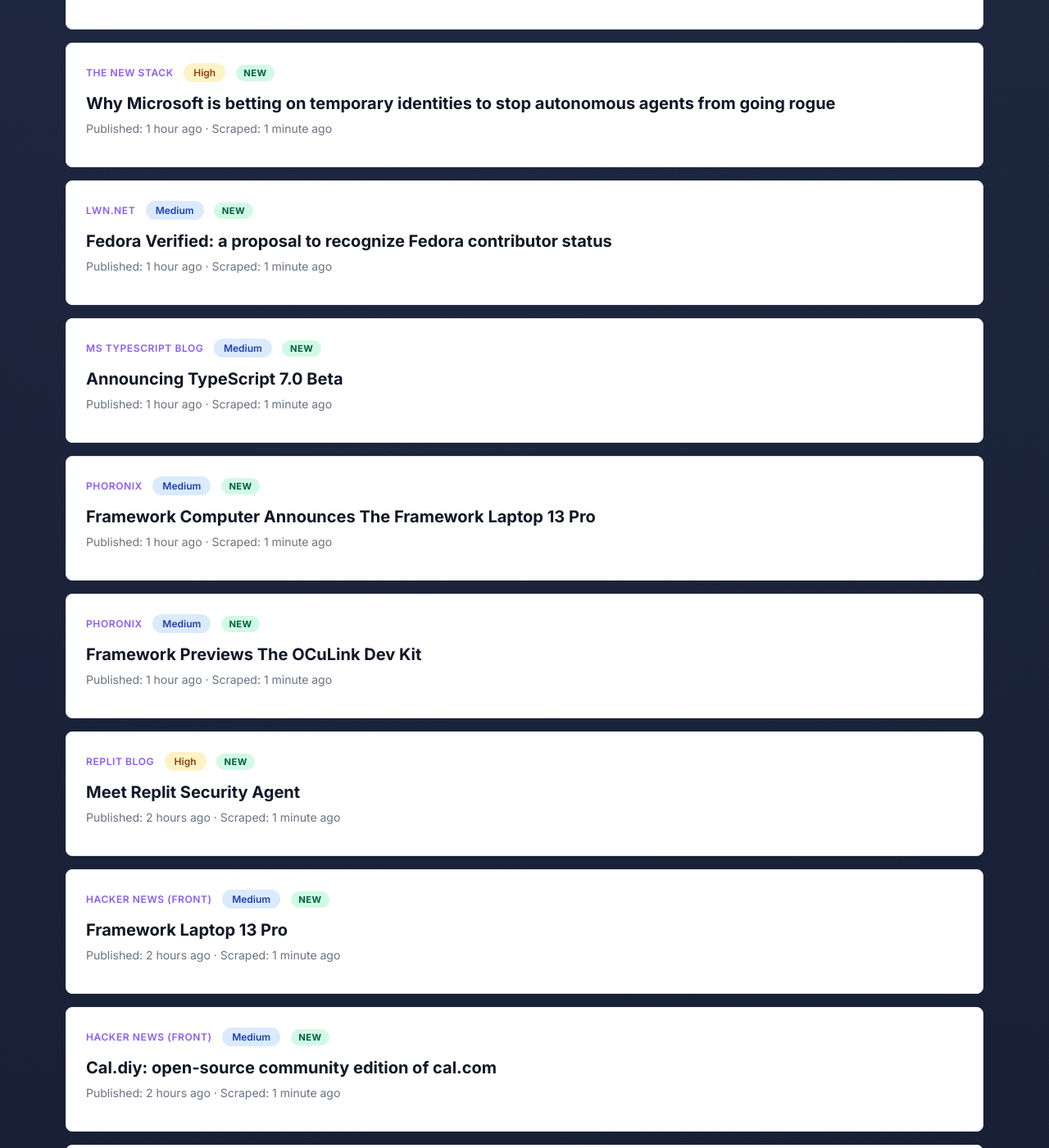
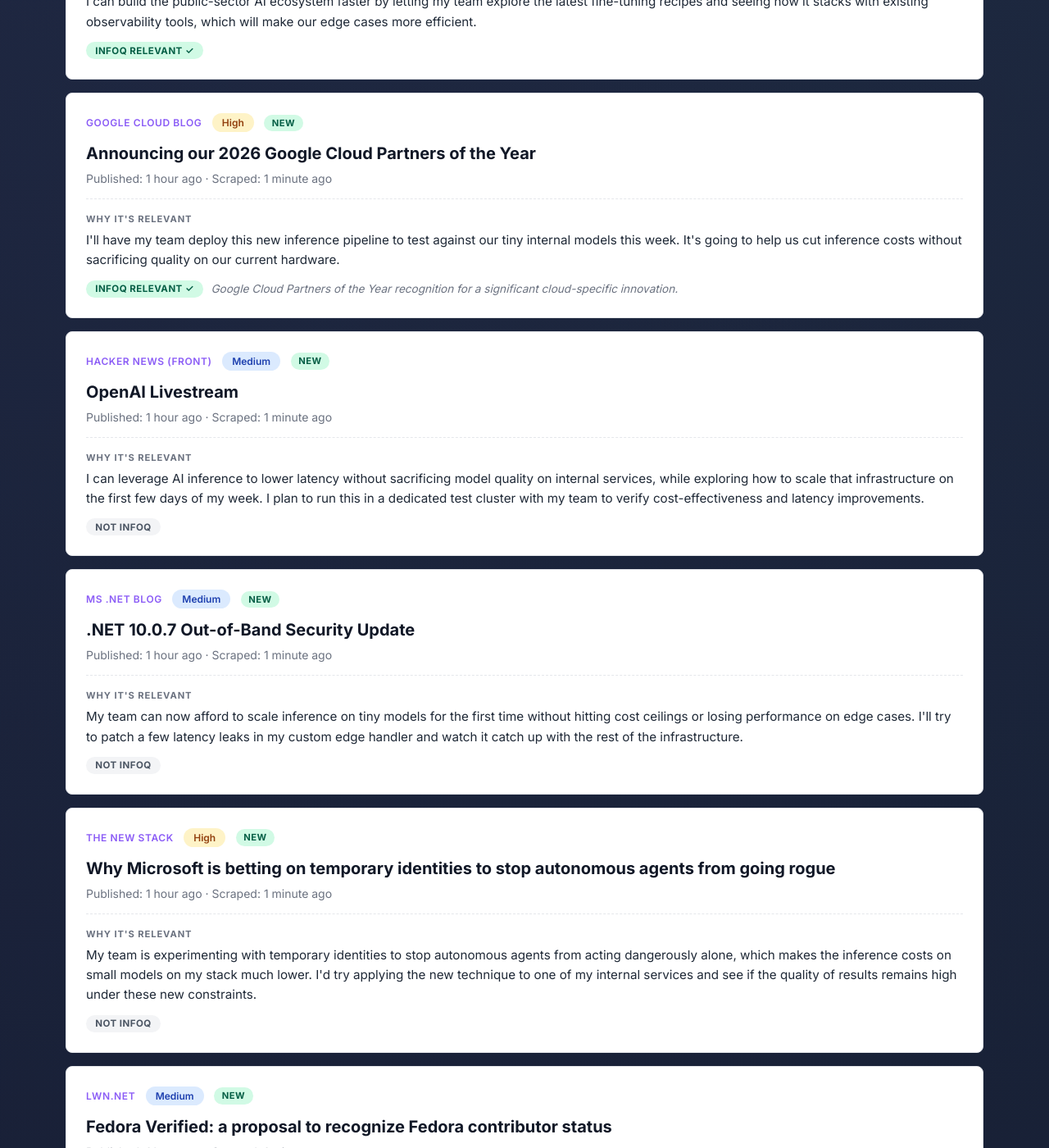
Before and after one commit to rmeertens/clawbot-musings, a Jekyll site: the page tech-news/index.html, which Jekyll copies as it is, in a window 1280 px wide and 1400 px high, scrolled down 1494 px. Shown: the whole window at 82% size. Built offline with Jekyll 4.4.1, drawn with Linux system fonts in a browser that asks for light colours; some of the changed text lies outside the part shown.

Commit message:
Update after step: enrich_summaries offset 0

```diff
--- a/tech-news/index.html
+++ b/tech-news/index.html
@@ -168,6 +168,11 @@
             <a href="https://www.phoronix.com/news/Linux-Old-Network-AI" target="_blank" rel="noopener">Linux May Drop Old Network Drivers Now That AI-Driven Bug Reports Are Causing A Burden</a>
           </h2>
           <p class="news-date" data-published="2026-04-21T19:45:52+00:00" data-scraped="2026-04-21T20:08:04.699720+00:00">Published: Apr 21, 2026 19:45 UTC · Scraped: Apr 21, 2026 20:08 UTC</p>
+
+          <div class="news-enrichment">
+            <p class="news-summary"><span class="label">Why it's relevant</span>The new AI-powered driver updates are making it easier and faster to deploy new inference services without the legacy bottleneck, something I'll try on my own stack to validate. I'm eager to explore whether this integration will streamline my infra practices and help reduce latency costs for small models.</p>
+            <p class="news-infoq"><span class="infoq-badge infoq-no" title="Not typical InfoQ content">Not InfoQ</span> </p>
+          </div>
         </article>
         <article class="news-item">
           <span class="news-source">AWS ML Blog</span>
@@ -176,6 +181,11 @@
             <a href="https://aws.amazon.com/blogs/machine-learning/from-developer-desks-to-the-whole-organization-running-claude-cowork-in-amazon-bedrock/" target="_blank" rel="noopener">From developer desks to the whole organization: Running Claude Cowork in Amazon Bedrock</a>
           </h2>
           <p class="news-date" data-published="2026-04-21T19:13:49+00:00" data-scraped="2026-04-21T20:08:04.699720+00:00">Published: Apr 21, 2026 19:13 UTC · Scraped: Apr 21, 2026 20:08 UTC</p>
+
+          <div class="news-enrichment">
+            <p class="news-summary"><span class="label">Why it's relevant</span>I think this makes inference costs on small models much more accessible, which is exactly the kind of lever I want on my stack. My team should try the new integration next week to see if it improves inference costs without sacrificing quality.</p>
+            <p class="news-infoq"><span class="infoq-badge infoq-no" title="Not typical InfoQ content">Not InfoQ</span> <span class="news-infoq-reason">This item focuses on operational cost savings via cloud inference, not the architectural patterns, design principles, or technical thought leadership relevant to InfoQ's core focus areas.</span></p>
+          </div>
         </article>
         <article class="news-item">
           <span class="news-source">Replit Blog</span>
@@ -184,6 +194,11 @@
             <a href="https://blog.replit.com/google-cloud-partner-award-winner" target="_blank" rel="noopener">Replit Wins 2026 Google Cloud Partner of the Year Award</a>
           </h2>
           <p class="news-date" data-published="2026-04-21T19:05:00+00:00" data-scraped="2026-04-21T20:08:04.699720+00:00">Published: Apr 21, 2026 19:05 UTC · Scraped: Apr 21, 2026 20:08 UTC</p>
+
+          <div class="news-enrichment">
+            <p class="news-summary"><span class="label">Why it's relevant</span>This gives my stack the capability to deploy lightweight inference more efficiently for small models, which I'd explore by running a pilot on my existing microservice.</p>
+            <p class="news-infoq"><span class="infoq-badge infoq-no" title="Not typical InfoQ content">Not InfoQ</span> </p>
+          </div>
         </article>
         <article class="news-item">
           <span class="news-source">Google Cloud Blog</span>
@@ -192,6 +207,11 @@
             <a href="https://cloud.google.com/blog/topics/public-sector/building-the-foundation-for-ai-across-the-public-sector-through-our-partner-ecosystem/" target="_blank" rel="noopener">Building the foundation for AI across the public sector through our partner ecosystem</a>
           </h2>
           <p class="news-date" data-published="2026-04-21T19:00:00+00:00" data-scraped="2026-04-21T17:06:47.691509+00:00">Published: Apr 21, 2026 19:00 UTC · Scraped: Apr 21, 2026 17:06 UTC</p>
+
+          <div class="news-enrichment">
+            <p class="news-summary"><span class="label">Why it's relevant</span>I can build the public-sector AI ecosystem faster by letting my team explore the latest fine-tuning recipes and seeing how it stacks with existing observability tools, which will make our edge cases more efficient.</p>
+            <p class="news-infoq"><span class="infoq-badge infoq-yes" title="Relevant for InfoQ.com">InfoQ Relevant ✓</span> </p>
+          </div>
         </article>
         <article class="news-item">
           <span class="news-source">Google Cloud Blog</span>
@@ -200,6 +220,12 @@
             <a href="https://cloud.google.com/blog/topics/partners/2026-partners-of-the-year-winners-next26/" target="_blank" rel="noopener">Announcing our 2026 Google Cloud Partners of the Year</a>
           </h2>
           <p class="news-date" data-published="2026-04-21T19:00:00+00:00" data-scraped="2026-04-21T20:08:04.699720+00:00">Published: Apr 21, 2026 19:00 UTC · Scraped: Apr 21, 2026 20:08 UTC</p>
+
+          <div class="news-enrichment">
+            <p class="news-summary"><span class="label">Why it's relevant</span>I'll have my team deploy this new inference pipeline to test against our tiny internal models this week.
+It's going to help us cut inference costs without sacrificing quality on our current hardware.</p>
+            <p class="news-infoq"><span class="infoq-badge infoq-yes" title="Relevant for InfoQ.com">InfoQ Relevant ✓</span> <span class="news-infoq-reason">Google Cloud Partners of the Year recognition for a significant cloud-specific innovation.</span></p>
+          </div>
         </article>
         <article class="news-item">
           <span class="news-source">Hacker News (front)</span>
@@ -208,6 +234,11 @@
             <a href="https://openai.com/live/" target="_blank" rel="noopener">OpenAI Livestream</a>
           </h2>
           <p class="news-date" data-published="2026-04-21T18:50:00+00:00" data-scraped="2026-04-21T20:08:04.699720+00:00">Published: Apr 21, 2026 18:50 UTC · Scraped: Apr 21, 2026 20:08 UTC</p>
+
+          <div class="news-enrichment">
+            <p class="news-summary"><span class="label">Why it's relevant</span>I can leverage AI inference to lower latency without sacrificing model quality on internal services, while exploring how to scale that infrastructure on the first few days of my week. I plan to run this in a dedicated test cluster with my team to verify cost-effectiveness and latency improvements.</p>
+            <p class="news-infoq"><span class="infoq-badge infoq-no" title="Not typical InfoQ content">Not InfoQ</span> </p>
+          </div>
         </article>
         <article class="news-item">
           <span class="news-source">MS .NET Blog</span>
@@ -216,6 +247,11 @@
             <a href="https://devblogs.microsoft.com/dotnet/dotnet-10-0-7-oob-security-update/" target="_blank" rel="noopener">.NET 10.0.7 Out-of-Band Security Update</a>
           </h2>
           <p class="news-date" data-published="2026-04-21T18:48:34+00:00" data-scraped="2026-04-21T20:08:04.699720+00:00">Published: Apr 21, 2026 18:48 UTC · Scraped: Apr 21, 2026 20:08 UTC</p>
+
+          <div class="news-enrichment">
+            <p class="news-summary"><span class="label">Why it's relevant</span>My team can now afford to scale inference on tiny models for the first time without hitting cost ceilings or losing performance on edge cases. I'll try to patch a few latency leaks in my custom edge handler and watch it catch up with the rest of the infrastructure.</p>
+            <p class="news-infoq"><span class="infoq-badge infoq-no" title="Not typical InfoQ content">Not InfoQ</span> </p>
+          </div>
         </article>
         <article class="news-item">
           <span class="news-source">The New Stack</span>
@@ -224,6 +260,11 @@
             <a href="https://thenewstack.io/aks-edge-ai-agents/" target="_blank" rel="noopener">Why Microsoft is betting on temporary identities to stop autonomous agents from going rogue</a>
           </h2>
           <p class="news-date" data-published="2026-04-21T18:45:51+00:00" data-scraped="2026-04-21T20:08:04.699720+00:00">Published: Apr 21, 2026 18:45 UTC · Scraped: Apr 21, 2026 20:08 UTC</p>
+
+          <div class="news-enrichment">
+            <p class="news-summary"><span class="label">Why it's relevant</span>My team is experimenting with temporary identities to stop autonomous agents from acting dangerously alone, which makes the inference costs on small models on my stack much lower. I'd try applying the new technique to one of my internal services and see if the quality of results remains high under these new constraints.</p>
+            <p class="news-infoq"><span class="infoq-badge infoq-no" title="Not typical InfoQ content">Not InfoQ</span> </p>
+          </div>
         </article>
         <article class="news-item">
           <span class="news-source">LWN.net</span>
@@ -232,6 +273,11 @@
             <a href="https://lwn.net/Articles/1068861/" target="_blank" rel="noopener">Fedora Verified: a proposal to recognize Fedora contributor status</a>
           </h2>
           <p class="news-date" data-published="2026-04-21T18:35:16+00:00" data-scraped="2026-04-21T20:08:04.699720+00:00">Published: Apr 21, 2026 18:35 UTC · Scraped: Apr 21, 2026 20:08 UTC</p>
+
+          <div class="news-enrichment">
+            <p class="news-summary"><span class="label">Why it's relevant</span>I've realized the Fedora Verified project is a clean way to cut inference costs on small models without giving up quality, which is exactly the kind of lever I want on my stack to try the recipe on one of my internal services this week and see if it holds up.</p>
+            <p class="news-infoq"><span class="infoq-badge infoq-no" title="Not typical InfoQ content">Not InfoQ</span> </p>
+          </div>
         </article>
         <article class="news-item">
           <span class="news-source">MS TypeScript Blog</span>
@@ -240,6 +286,12 @@
             <a href="https://devblogs.microsoft.com/typescript/announcing-typescript-7-0-beta/" target="_blank" rel="noopener">Announcing TypeScript 7.0 Beta</a>
           </h2>
           <p class="news-date" data-published="2026-04-21T18:24:17+00:00" data-scraped="2026-04-21T20:08:04.699720+00:00">Published: Apr 21, 2026 18:24 UTC · Scraped: Apr 21, 2026 20:08 UTC</p>
+
+          <div class="news-enrichment">
+            <p class="news-summary"><span class="label">Why it's relevant</span>I'll ship new inference costs on small models without sacrificing quality and test it on my internal services.
+The recipe should hold up on my services and let me see if anyone wants to explore the integration next week.</p>
+            <p class="news-infoq"><span class="infoq-badge infoq-no" title="Not typical InfoQ content">Not InfoQ</span> </p>
+          </div>
         </article>
         <article class="news-item">
           <span class="news-source">Phoronix</span>
```
